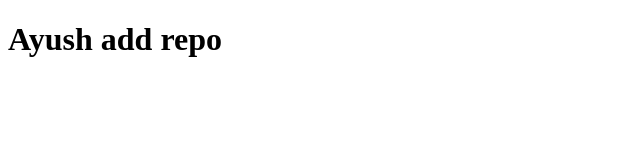
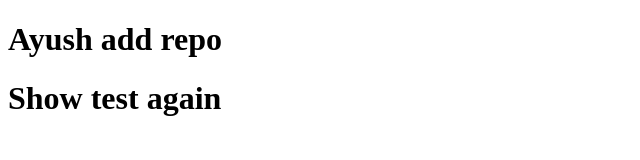
Before and after one commit to RavikantSharmaxo/aayush, a plain HTML site: page index.html in a window 1280 px wide. Shown: the whole page, without its empty margins (0-640 px from the left). Drawn offline with Linux system fonts and the light colour scheme.

Commit message:
show test again

```diff
--- a/index.html
+++ b/index.html
@@ -7,5 +7,6 @@
 </head>
 <body>
     <h1>Ayush add repo</h1>
+    <h1>Show test again</h1>
 </body>
 </html>
```
